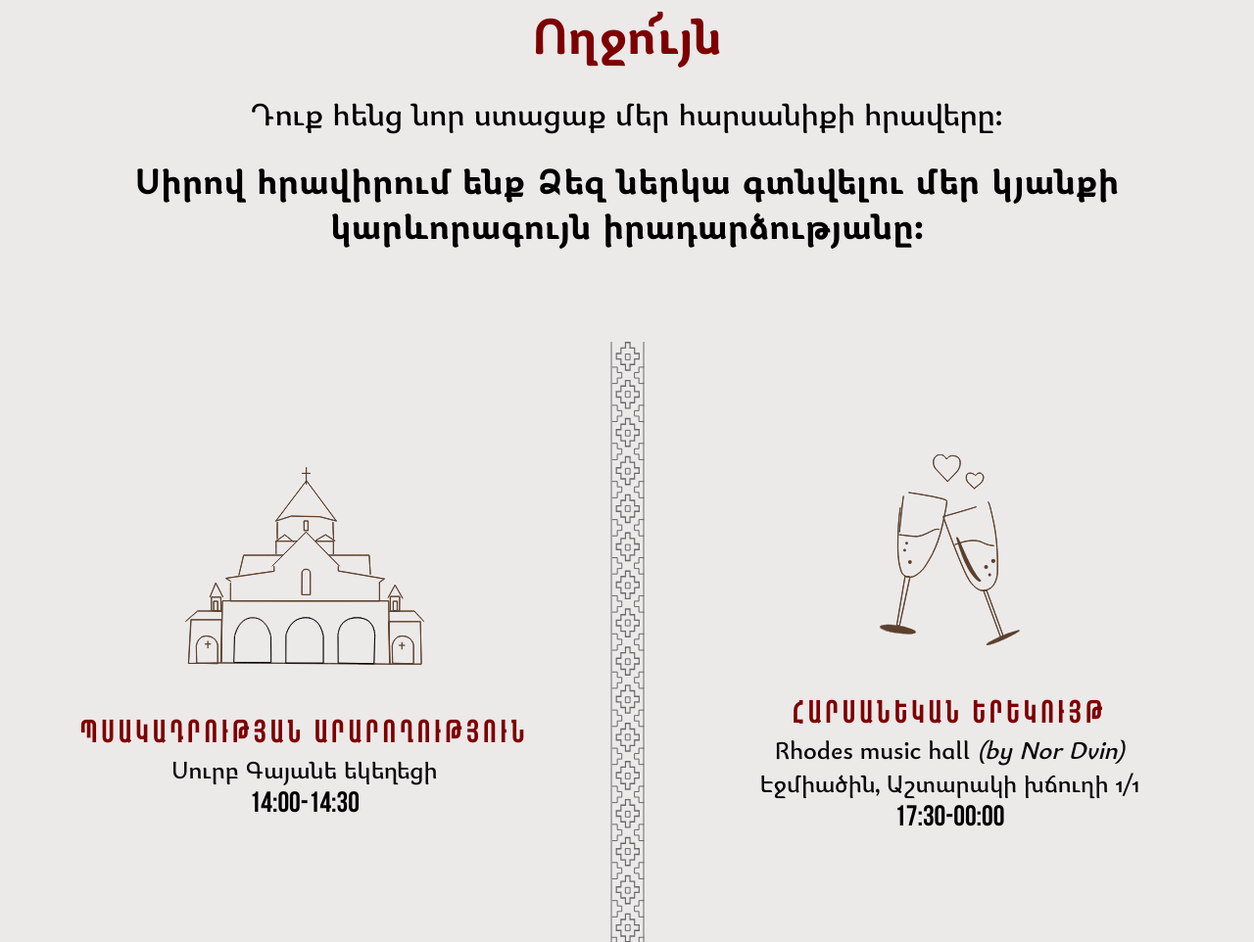
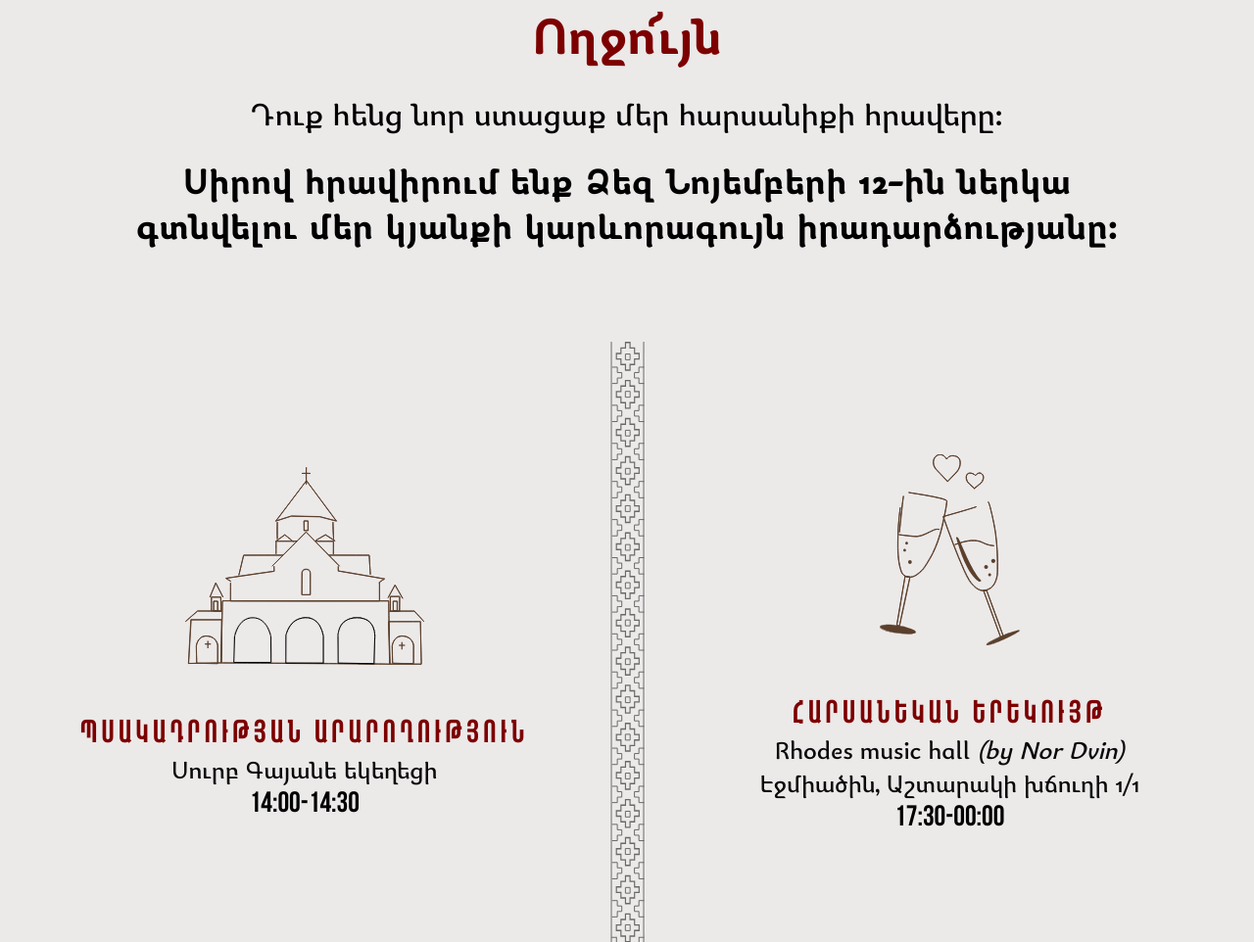
Before and after one commit to NarekPetrosyan-NodeJS/wedding-invite, a plain HTML site: page index.html in a window 1280 px wide. Shown: the part 836-1798 px from the top of the page at 98% size. Drawn offline with Linux system fonts and the light colour scheme; files whose address does not match are found by name.

Commit message:
commit message

```diff
--- a/index.html
+++ b/index.html
@@ -30,7 +30,7 @@
         Դուք հենց նոր ստացաք մեր հարսանիքի հրավերը։
       </div>
       <div class="invitation_text_2">
-        Սիրով հրավիրում ենք Ձեզ ներկա գտնվելու մեր կյանքի կարևորագույն
+        Սիրով հրավիրում ենք Ձեզ Նոյեմբերի 12-ին ներկա գտնվելու մեր կյանքի կարևորագույն
         իրադարձությանը։
       </div>
     </div>
```
